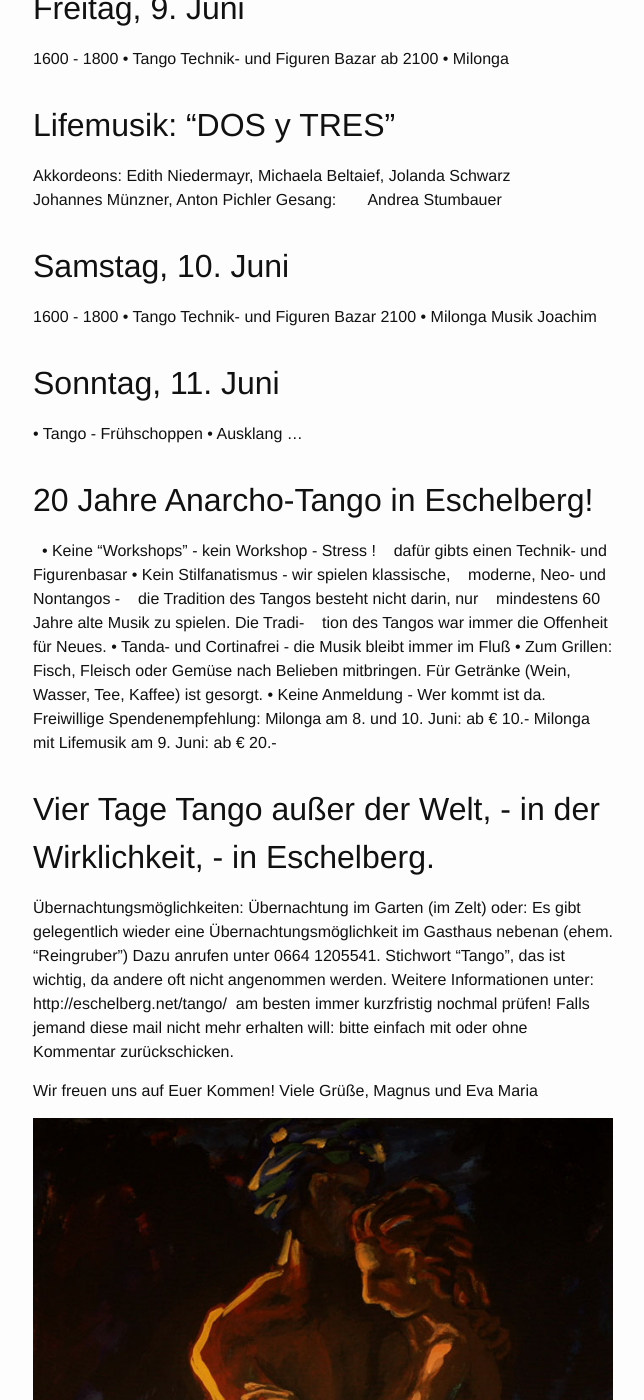
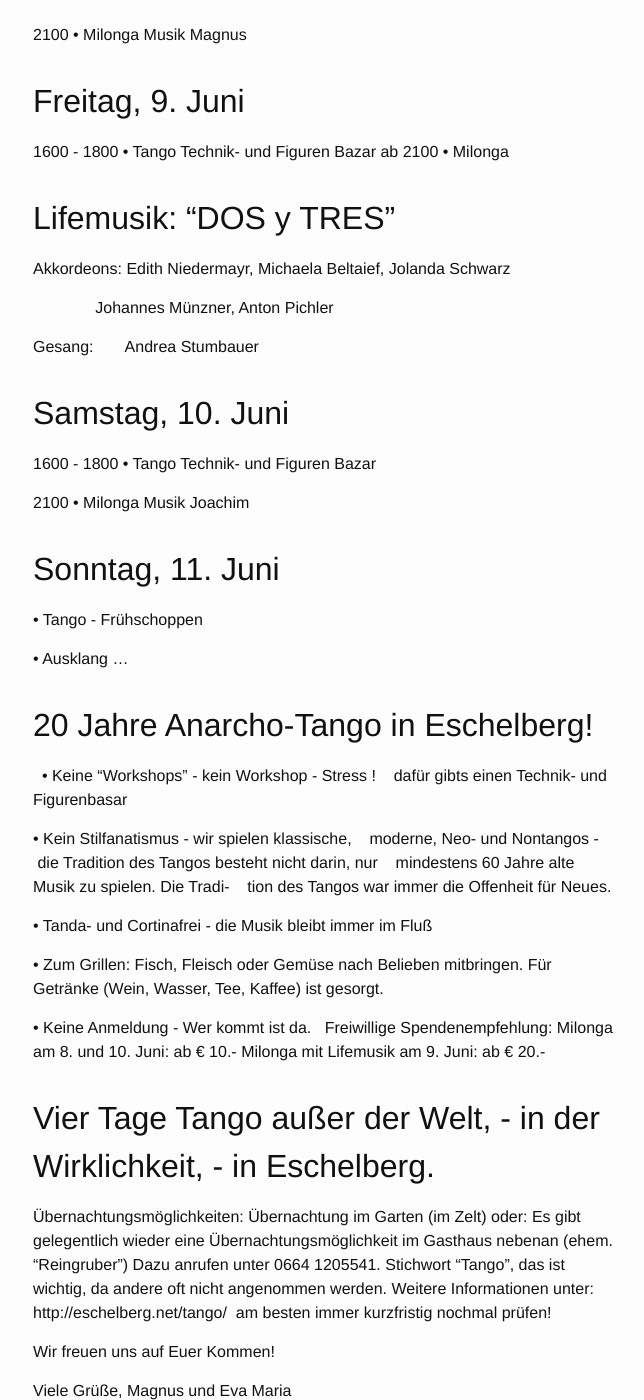
Before and after one commit to eschelberg/eschelberg.github.io, a Jekyll site: the page built from tango/index.md, in a window 1280 px wide and 1400 px high, scrolled down 1130 px. Shown: the whole window, without its empty margins (157-801 px from the left). Built offline with Jekyll 4.4.1, drawn with Linux system fonts in a browser that asks for light colours; some of the changed text lies outside the part shown.

Commit message:
Update index.md

```diff
--- a/tango/index.md
+++ b/tango/index.md
@@ -11,7 +11,7 @@
 
 ## XVIII. Tangotage Eschelberg
 
-Donnerstag, 8. Juni, Fronleichnam
+## Donnerstag, 8. Juni, Fronleichnam
 1800 • Ankunft und gemütliches Beisammensein
 Bei schönem Wetter: Grillerei
 ## Ausstellung: Gerhard Doppelhammer: Neue Bilder
@@ -22,28 +22,36 @@
 ab 2100 • Milonga
 ## Lifemusik: “DOS y TRES”
 Akkordeons:   Edith Niedermayr, Michaela Beltaief, Jolanda Schwarz
+
               Johannes Münzner, Anton Pichler
+
 Gesang:       Andrea Stumbauer
 
 ## Samstag, 10. Juni
 1600 - 1800 • Tango Technik- und Figuren Bazar
+
 2100 • Milonga Musik Joachim
 
 ## Sonntag, 11. Juni
 • Tango - Frühschoppen
+
 • Ausklang ...
 
 ## 20 Jahre Anarcho-Tango in Eschelberg!
 
 • Keine “Workshops” - kein Workshop - Stress !
    dafür gibts einen Technik- und Figurenbasar
+
 • Kein Stilfanatismus - wir spielen klassische,
    moderne, Neo- und Nontangos -
    die Tradition des Tangos besteht nicht darin, nur
    mindestens 60 Jahre alte Musik zu spielen. Die Tradi-
    tion des Tangos war immer die Offenheit für Neues.
+
 • Tanda- und Cortinafrei - die Musik bleibt immer im Fluß
+
 • Zum Grillen: Fisch, Fleisch oder Gemüse nach Belieben mitbringen. Für Getränke (Wein, Wasser, Tee, Kaffee) ist gesorgt.
+
 • Keine Anmeldung - Wer kommt ist da.
 
 Freiwillige Spendenempfehlung: Milonga am 8. und 10. Juni: ab € 10.-
@@ -54,9 +62,10 @@
 Übernachtungsmöglichkeiten:
 Übernachtung im Garten (im Zelt) oder: Es gibt gelegentlich wieder eine Übernachtungsmöglichkeit im Gasthaus nebenan (ehem. "Reingruber") Dazu anrufen unter 0664 1205541. Stichwort "Tango", das ist wichtig, da andere oft nicht angenommen werden.
 Weitere Informationen unter: http://eschelberg.net/tango/  am besten immer kurzfristig nochmal prüfen!
-Falls jemand diese mail nicht mehr erhalten will: bitte einfach mit oder ohne Kommentar zurückschicken.
+
 
 Wir freuen uns auf Euer Kommen!
+
 Viele Grüße,
 Magnus und Eva Maria
 
```
